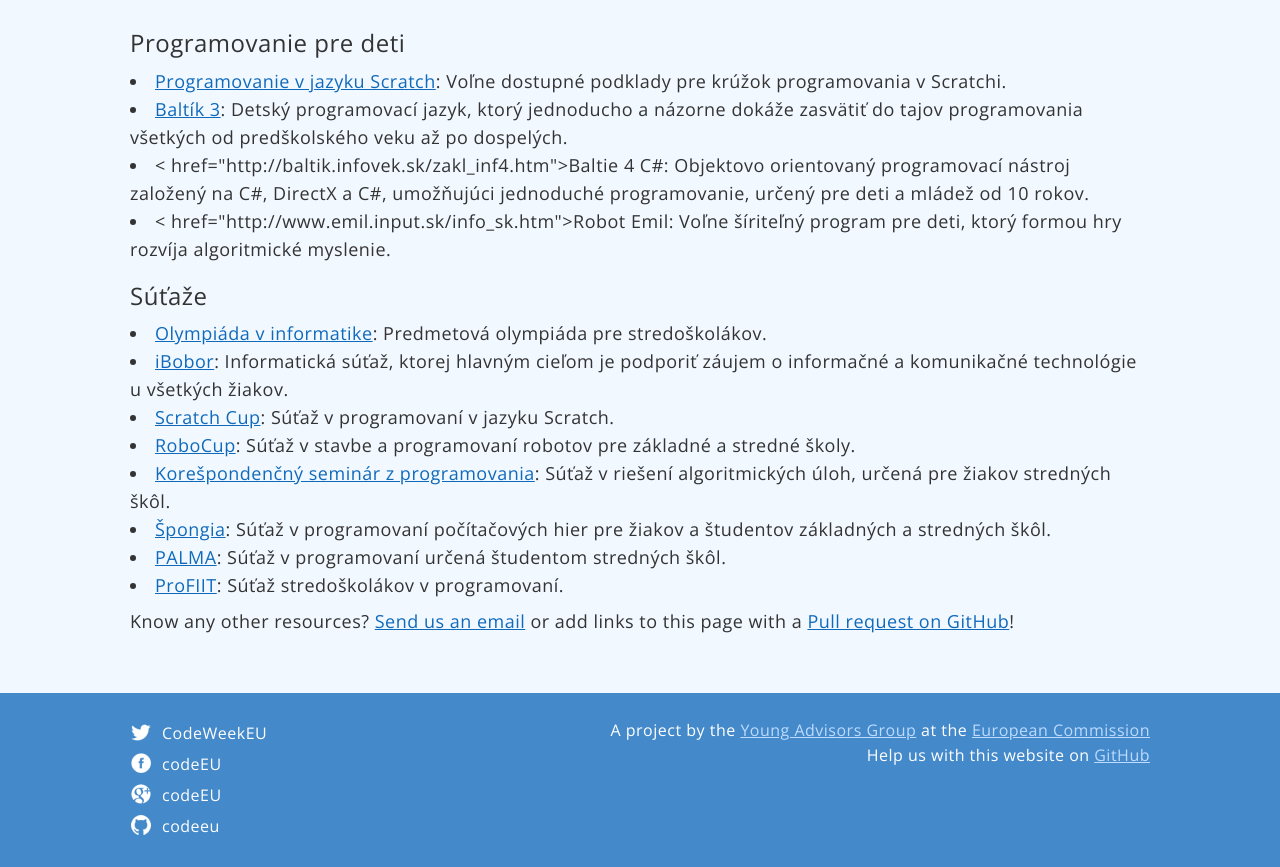
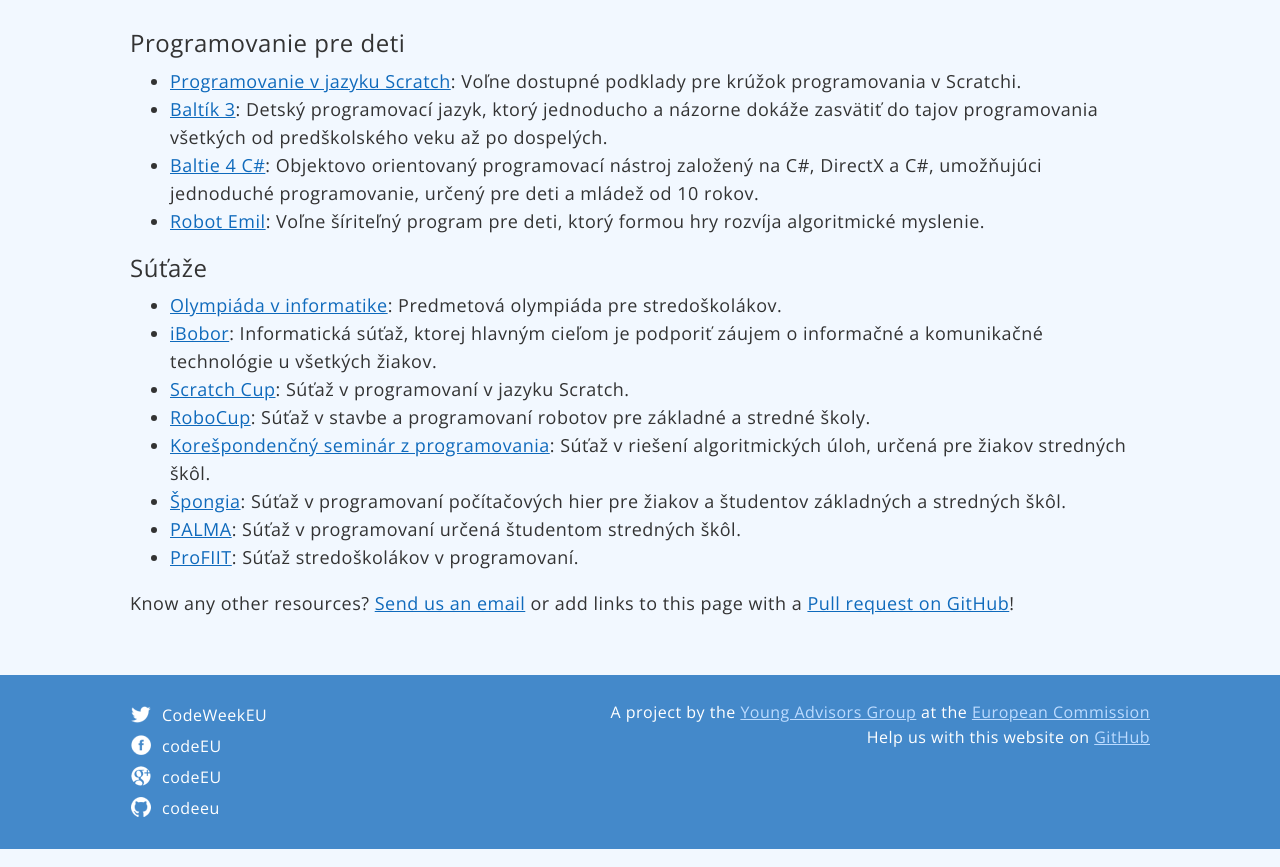
Before and after one commit to codeeu/codeeu.github.io, a Jekyll site: the page built from resources/slovakia/index.html, in a window 1280 px wide, cut to the strip 167-1034 px from the top of the page. Built offline with Jekyll 4.4.1, drawn with Linux system fonts in a browser that asks for light colours; nearby versions of some CDN libraries; Markdown is read by kramdown in place of the engine named in the settings.

Commit message:
fixing html

```diff
--- a/resources/slovakia/index.html
+++ b/resources/slovakia/index.html
@@ -4,16 +4,15 @@
 ---
 
   <h3>Programovanie pre deti</h3>
-  </ul>
+  <ul>
 	<li><a href="https://eliademy.com/catalog/kruzok-programovania.html/">Programovanie v jazyku Scratch</a>: Voľne dostupné podklady pre krúžok programovania v Scratchi.</li>
 	<li><a href="http://baltik.infovek.sk/zakl_inf3.htm">Baltík 3</a>:  Detský programovací jazyk, ktorý jednoducho a názorne dokáže zasvätiť do tajov programovania všetkých od predškolského veku až po dospelých.</li>
-<li><  href="http://baltik.infovek.sk/zakl_inf4.htm">Baltie 4 C#</a>: Objektovo orientovaný programovací nástroj založený na C#, DirectX a C#, umožňujúci jednoduché programovanie, určený pre deti a mládež od 10 rokov.</li>
-<li><  href="http://www.emil.input.sk/info_sk.htm">Robot Emil</a>: Voľne šíriteľný program pre deti, ktorý formou hry rozvíja algoritmické myslenie.</li>
-
+	<li><a href="http://baltik.infovek.sk/zakl_inf4.htm">Baltie 4 C#</a>: Objektovo orientovaný programovací nástroj založený na C#, DirectX a C#, umožňujúci jednoduché programovanie, určený pre deti a mládež od 10 rokov.</li>
+	<li><a href="http://www.emil.input.sk/info_sk.htm">Robot Emil</a>: Voľne šíriteľný program pre deti, ktorý formou hry rozvíja algoritmické myslenie.</li>
   </ul>
 
   <h3>Súťaže</h3>
-  </ul>
+  <ul>
 	<li><a href="http://oi.sk/about.php">Olympiáda v informatike</a>: Predmetová olympiáda pre stredoškolákov.</li>
 	<li><a href="http://ibobor.sk/">iBobor</a>: Informatická súťaž, ktorej hlavným cieľom je podporiť záujem o informačné a komunikačné technológie u všetkých žiakov.</li>
 	<li><a href="http://edi.fmph.uniba.sk/~tomcsanyiova/ScratchCup/">Scratch Cup</a>: Súťaž v programovaní v jazyku Scratch.</li>
```
Lines whose indentation alone changed are shown as unchanged.
